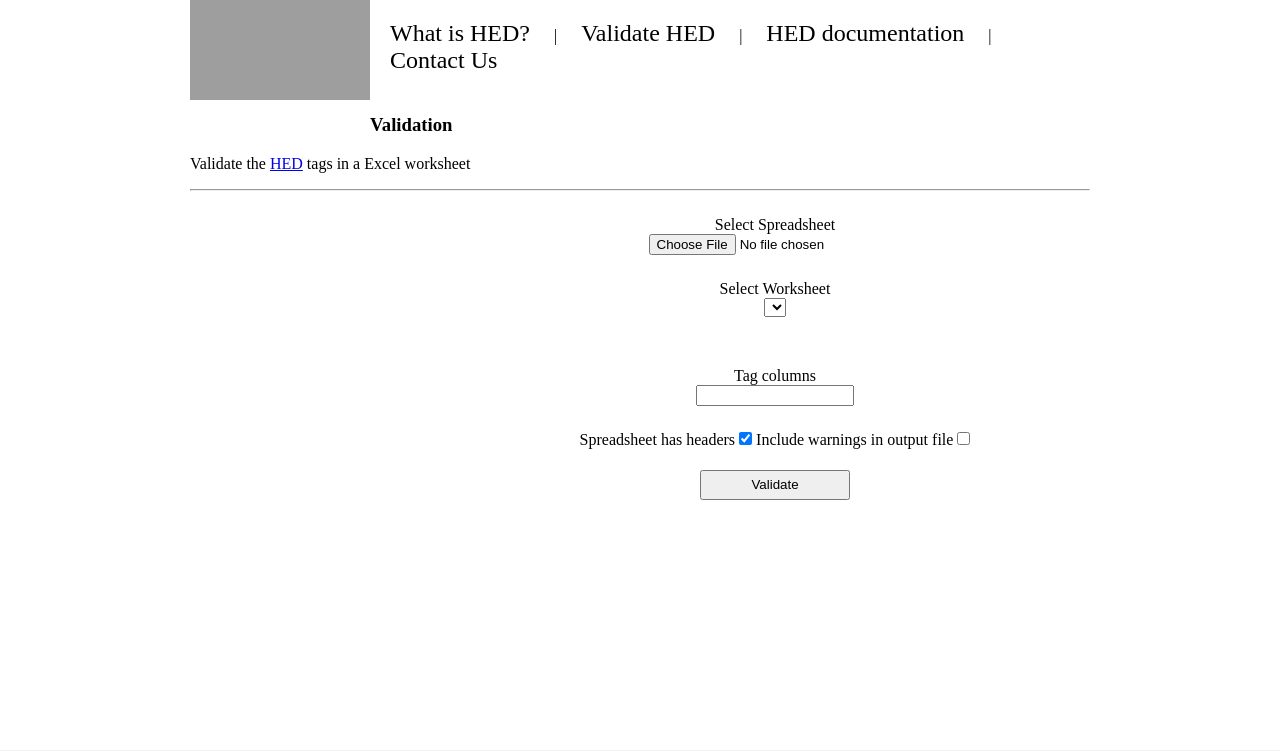
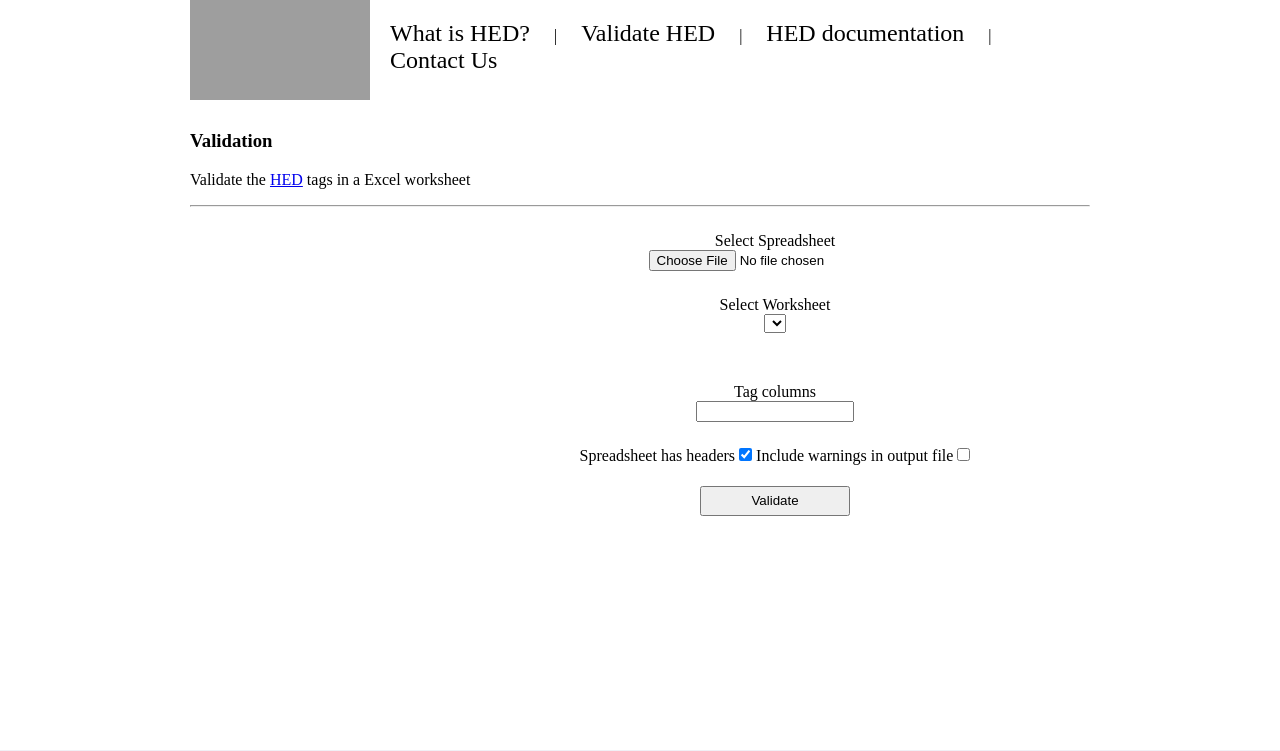
Before and after one commit to IanCa/hed-web, a Flask app: page / in a window 1280 px wide. Shown: the top 751 px of the page. Run offline with Flask 2, Linux system fonts and the light colour scheme; lists and menus that the app fills with data are empty; some libraries are stand-ins or nearby versions; grey boxes are pictures that could not be loaded.

Commit message:
added clear to page_title

```diff
--- a/python/webinterface/webinterface/static/style.css
+++ b/python/webinterface/webinterface/static/style.css
@@ -4,6 +4,10 @@ body {
 
 #error_description_title {
     font-weight: bold;
+}
+
+#page_title {
+    clear: both;
 }
 
 #error_descriptions a {
```
